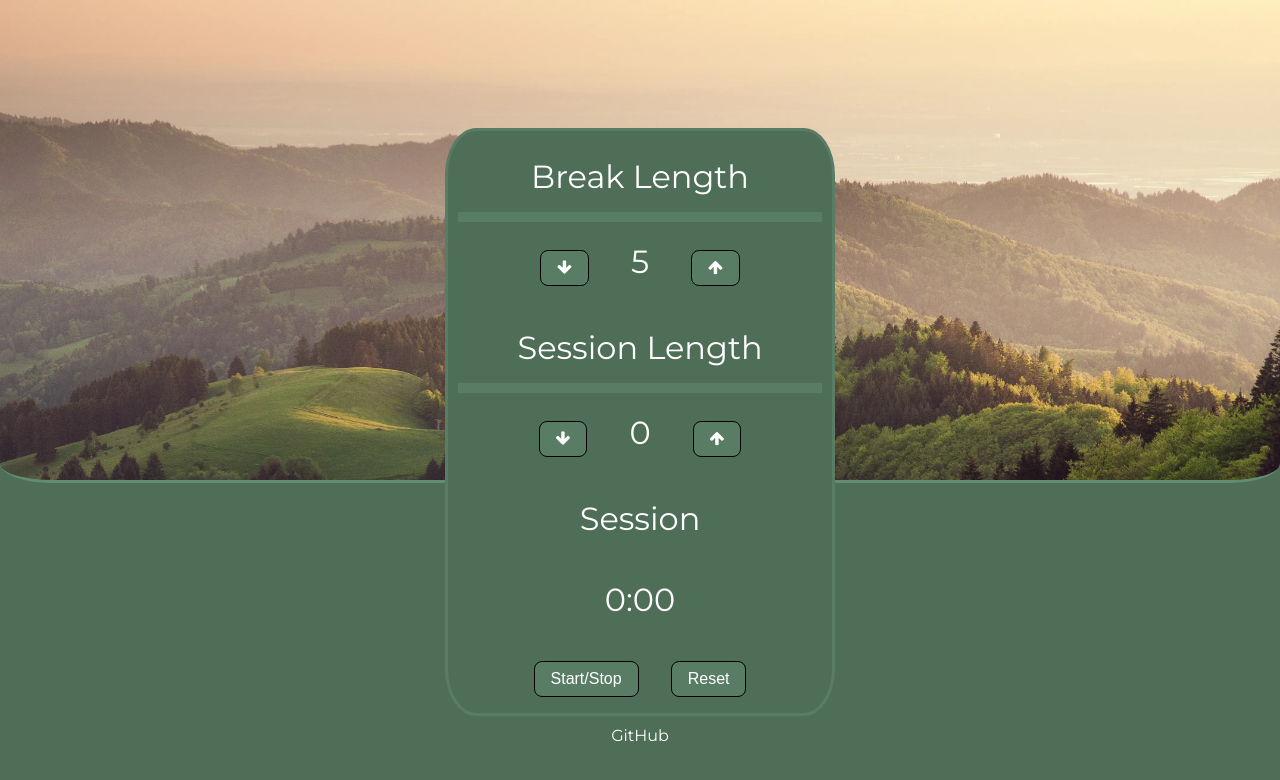
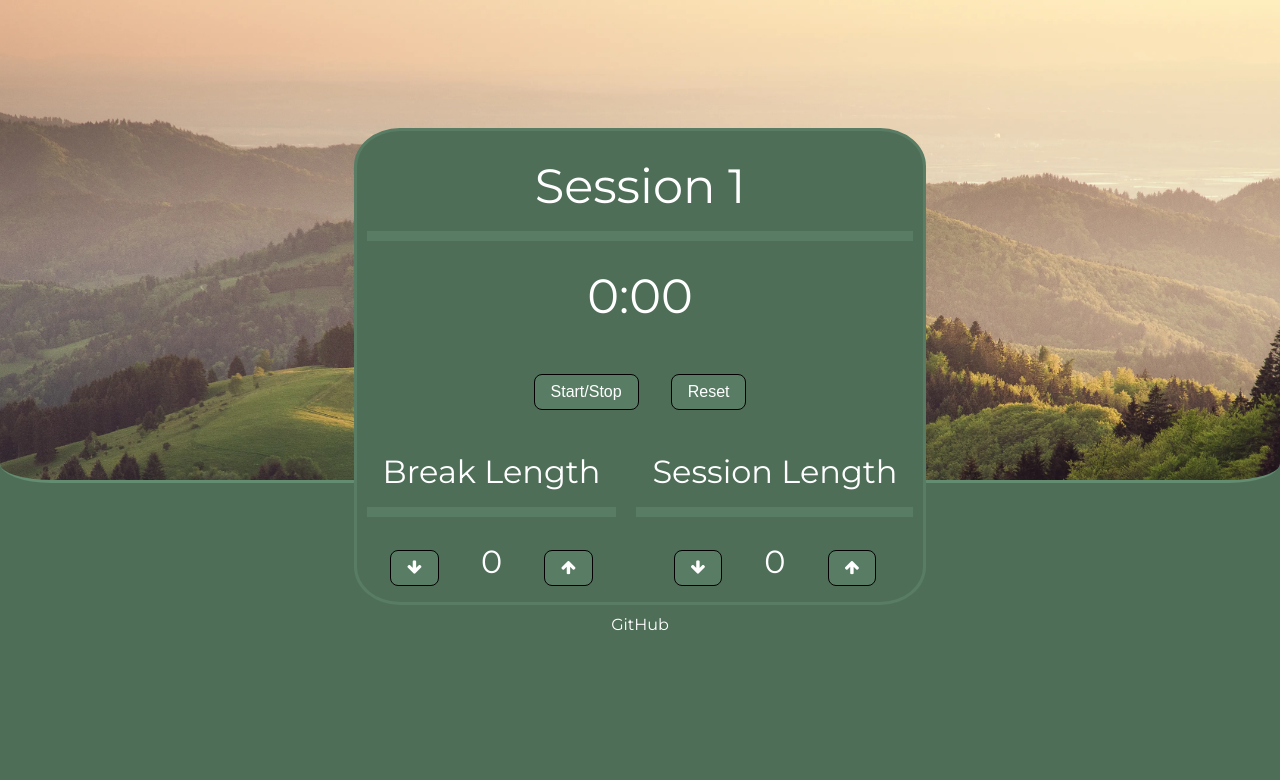
Before and after one commit to emreguendogdu/pomodoro-clock, a React (Create React App) app: page / in a window 1280 px wide. Shown: the top 780 px of the page. Built offline with nearby package versions, Linux system fonts and the light colour scheme.

Commit message:
Change favicon.ico, fix beep audio, fix adding style classlist

```diff
--- a/src/App.js
+++ b/src/App.js
@@ -6,40 +6,39 @@ import { Footer } from "./Footer";
 
 // TODO: Padlock sadece timeleft'te değişim olunca geliyor, sürekli gelmeli ya da length değişince de gelmeli
 export default function App() {
-  const [breakLength, setBreakLength] = useState(5);
+  const [breakLength, setBreakLength] = useState(0);
   const [sessionLength, setSessionLength] = useState(0);
-  const [sessionNum, setSessionNum] = useState(0);
+  const [sessionNum, setSessionNum] = useState(1);
   const [isSession, setIsSession] = useState(true);
   // The purpose of intervalIdRef is to have access to the interval ID from within different parts of the component, especially for clearing the interval using clearInterval when needed.
   const intervalIdRef = useRef(null);
 
   const handleValue = (e) => {
-    let id = e.target.id;
-    let event = id.split("-")[0];
-    let action = id.split("-")[1];
+    let event = e.target.id.split("-")[0];
+    let action = e.target.id.split("-")[1];
     if (action === undefined || event === undefined) return;
-    const length = event === "break" ? breakLength : sessionLength;
     const setLength = event === "break" ? setBreakLength : setSessionLength;
     if (action === "increment") {
-      if (length !== 60) {
-        setLength((prev) => prev + 1);
+        setLength((prev) => (prev < 60 ? (prev + 1): prev));
+    } else if (action === "decrement") {
+        setLength((prev) => (prev > 1 ? prev - 1 : prev));
       }
-    } else if (action === "decrement") {
-      if (length !== 1) {
-        setLength((prev) => prev - 1);
-      }
-    }
   };
 
   const stopInterval = () => {
     clearInterval(intervalIdRef.current);
     intervalIdRef.current = null;
   }
+
   const handleReset = () => {
     stopInterval();
+    let audio = document.getElementById("beep");
+    audio.pause();
+    audio.currentTime = 0;
+    document.getElementById("timer-label").classList.add("border-bottom");
     setBreakLength(5);
     setSessionLength(25);
-    setSessionNum(0);
+    setSessionNum(1);
     setIsSession(true);
 
     // Reset the time left display
@@ -47,11 +46,13 @@ export default function App() {
   };
 
   const playSound = () => {
-    const audio = new Audio();
-    audio.src =
-      "https://s3.amazonaws.com/freecodecamp/simonSound1.mp3";
-    audio.autoplay = false;
-    audio.muted = true;
+    let audio = document.getElementById("beep");
+    audio.playbackRate = 1.5;
+    if (isSession) {
+      setTimeout(() => audio.loop = false, 3000);
+    } else {
+      setTimeout(() => audio.loop = false, 1000);
+    }
     audio.play();
   };
 
@@ -60,6 +61,9 @@ export default function App() {
     if (intervalIdRef.current === null) {
       let length = isSession ? sessionLength : breakLength;
       length *= 60;
+      let audio = document.getElementById("beep");
+      audio.pause();
+      audio.currentTime = 0;
       const id = setInterval(() => {
         if (length === 0) {
           playSound();
@@ -67,6 +71,11 @@ export default function App() {
           setSessionNum((prev) => isSession ? prev + 1 : prev);
           // If time ends, and was Session, change to breakLength
           length = 60 * (isSession ? breakLength : sessionLength);
+          if (isSession) {
+            document.getElementById("timer-label").classList.remove("border-bottom");
+          } else {
+            document.getElementById("timer-label").classList.add("border-bottom");
+          }
           stopInterval();
         } else {
           length -= 1;
@@ -98,9 +107,11 @@ export default function App() {
       <div id="forest" />
       <div id="app-container">
         <div id="app">
+            <Timer isSession={isSession} sessionNum={sessionNum} sessionLength={sessionLength} handleStartStop={handleStartStop} handleReset={handleReset}/>
+            <div className="length-container">
             <LengthControl event="break" length={breakLength} handleValue={handleValue} />
             <LengthControl event="session" length={sessionLength} handleValue={handleValue} />
-            <Timer isSession={isSession} sessionNum={sessionNum} sessionLength={sessionLength} handleStartStop={handleStartStop} handleReset={handleReset}/>
+            </div>
         </div>
       </div>
       <Footer />
--- a/src/App.scss
+++ b/src/App.scss
@@ -3,6 +3,7 @@ $background: #4C8577;
 $background: #4E6E58;
 $text-color: #fff;
 $app-border: .2rem solid lighten($background, 5);
+$highlight: gold;
 
 * {
     margin: 0;
@@ -37,7 +38,7 @@ body {
             text-align: center;
             background-color: $background;
             min-width: 30vw;
-            font-size: 2rem;
+            font-size: 3rem;
             border: $app-border;
             border-radius: 8%;
             color: $text-color;
@@ -49,8 +50,10 @@ body {
                 padding: 0 16px;
                 display: inline-block;
             }
-            #break-label, #session-label {
+            #break-label, #session-label, #timer-label {
                 text-transform: capitalize;
+            }
+            .border-bottom {
                 border-bottom: 10px solid lighten($background, 5);
             }
             button {
@@ -74,7 +77,15 @@ body {
             }
         }
     }
-
+.length-container {
+    display: flex;
+    p {
+        font-size: 2rem;
+    }
+}
+.highlight {
+    color: $highlight;
+}
     footer {
         padding-top: 10px;
         width: 100vw;
@@ -86,7 +97,7 @@ body {
             color: $text-color;
         }
         a:hover {
-            color: gold;
+            color: $highlight;
         }
     }
 }
--- a/src/LengthControl.js
+++ b/src/LengthControl.js
@@ -1,7 +1,7 @@
 export function LengthControl(props) {
     return (
         <div className="length-control">
-            <p id={`${props.event}-label`}>{props.event} Length</p>
+            <p className="border-bottom" id={`${props.event}-label`}>{props.event} Length</p>
             <button id={`${props.event}-decrement`} onClick={props.handleValue}>
             <i className="fa fa-arrow-down" />
             </button>
--- a/src/Timer.js
+++ b/src/Timer.js
@@ -1,7 +1,7 @@
 export function Timer(props) {
     return (
         <div id="timer">
-            <p id="timer-label">
+            <p id="timer-label" className="border-bottom">
               {props.isSession
                 ? props.sessionNum > 0
                   ? "Session " + props.sessionNum
@@ -14,7 +14,7 @@ export function Timer(props) {
               </span>
             </p>
             <p id="time-left">{`${props.sessionLength}:00`}</p>
-            <audio id="beep">
+            <audio id="beep" loop="true">
               <source src="https://raw.githubusercontent.com/freeCodeCamp/cdn/master/build/testable-projects-fcc/audio/BeepSound.wav" />
             </audio>
             <button id="start_stop" onClick={props.handleStartStop}>
```
Also changed, not shown: 1 other file (tests, documents, lock files or other folders).
